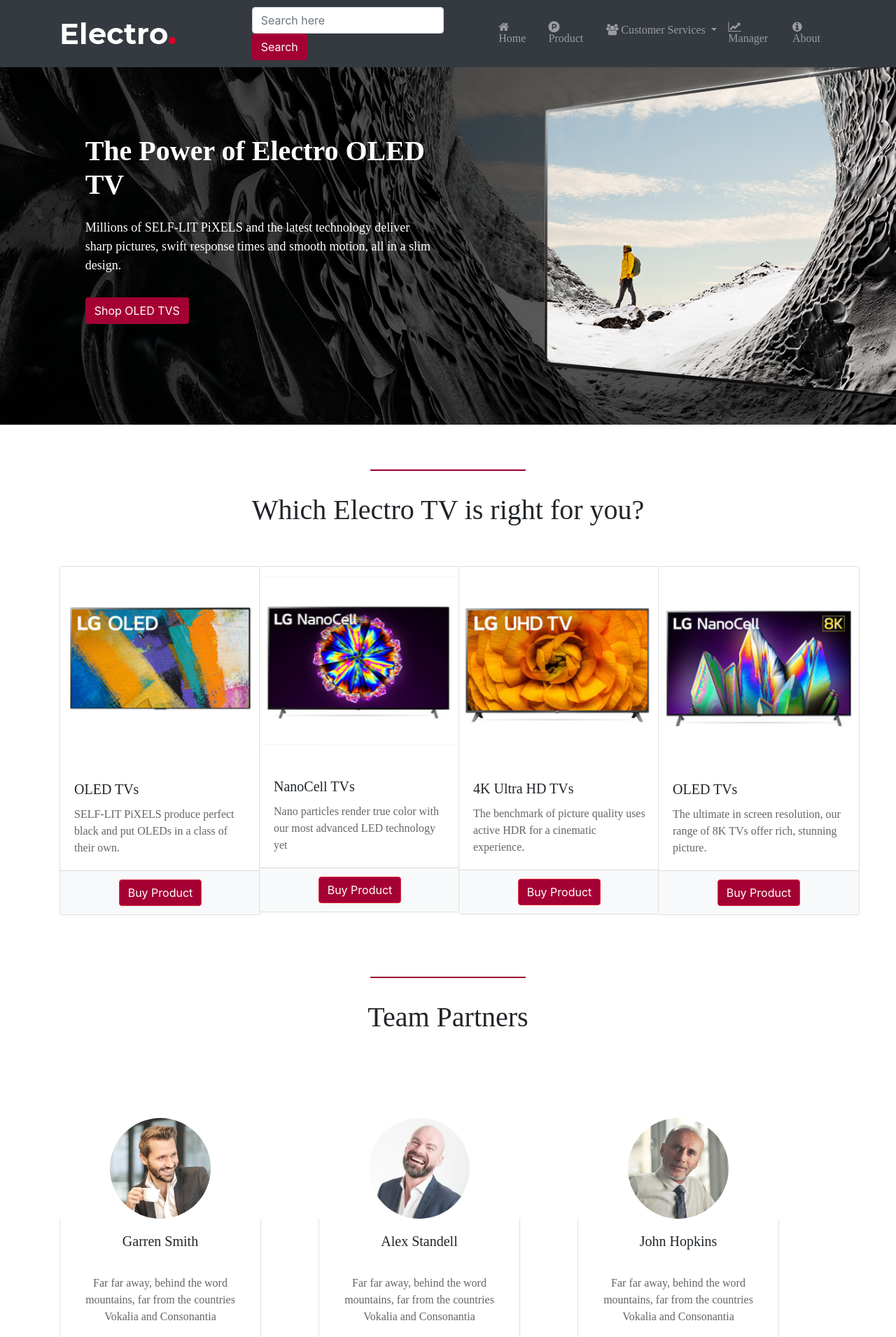
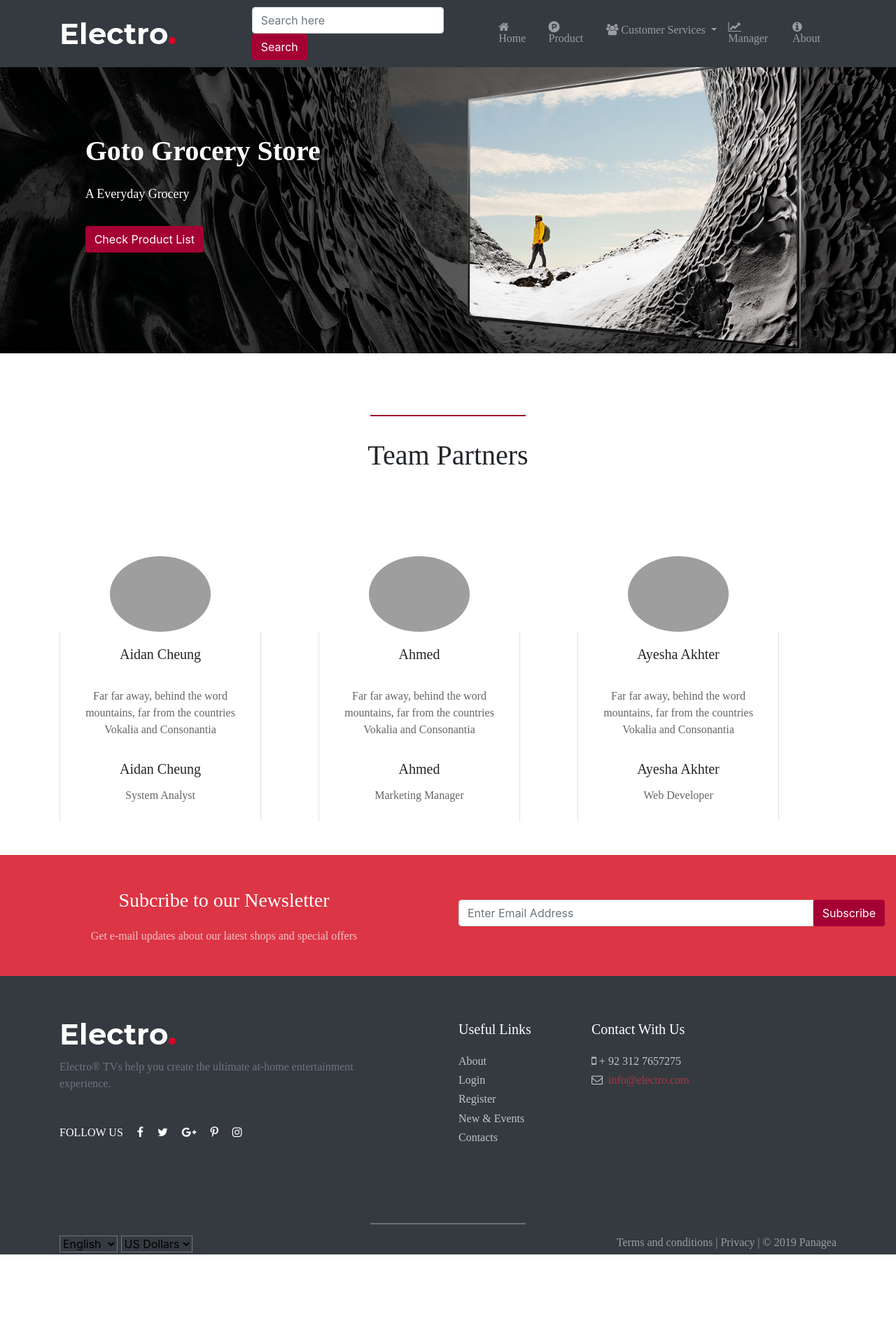
Before and after one commit to ahmedified-47/Dragonz, a PHP site: page /assign3/ in a window 1280 px wide. Shown: the top 1911 px of the page at 70% size. After the commit the page ends 1793 px from the top, so only its background shows below. Run offline with PHP 8.4, Linux system fonts and the light colour scheme; grey boxes are pictures that could not be loaded.

Commit message:
Update index.php

```diff
--- a/assign3/index.php
+++ b/assign3/index.php
@@ -16,43 +16,40 @@
           <div class="col-md-5">
             <a href="https://www.lg.com/us/tvs">
               <h1 class="bg_heading pt-5 mt-5">
-                The Power of Electro OLED TV
+                Goto Grocery Store
               </h1></a
             >
             <p class="text_bg pt-3 pb-3">
-              Millions of SELF-LIT PiXELS and the latest technology deliver
-              sharp pictures, swift response times and smooth motion, all in a
-              slim design.
+              A Everyday Grocery
             </p>
             <a href="product.php"
-              ><button class="btn">Shop OLED TVS</button></a
+              ><button class="btn">Check Product List</button></a
             >
           </div>
         </div>
       </div>
     </section>
 
-    <!-- TV section  -->
+    <!-- TV section
     <section>
       <div class="container pb-5">
         <div class="row">
           <div class="col-md-12 pb-5">
             <hr />
-            <h1 class="text-center pt-3">Which Electro TV is right for you?</h1>
+            <h1 class="text-center pt-3">Which product is right for you?</h1>
           </div>
           <div class="col-md-3">
             <div class="card">
               <a href="https://www.lg.com/us/tvs"
                 ><img
                   class="card-img-top img-fluid"
-                  src="images/products/oled-tv-icon.png"
+                  src="images/products/product-pic-1.jpg"
                   alt="OLED TV"
               /></a>
               <div class="card-body">
-                <h5 class="card-title">OLED TVs</h5>
+                <h5 class="card-title">Strawberries</h5>
                 <p class="card-text">
-                  SELF-LIT PiXELS produce perfect black and put OLEDs in a class
-                  of their own.
+                  Fresh Fruits at discounted price.
                 </p>
               </div>
               <div class="card-footer text-center bg-light">
@@ -65,14 +62,13 @@
             <div class="card">
               <img
                 class="card-img-top img-fluid"
-                src="images/products/nanocallTV-icon.png"
+                src="images/products/product-pic-2.jpg"
                 alt="OLED TV"
               />
               <div class="card-body">
-                <h5 class="card-title">NanoCell TVs</h5>
+                <h5 class="card-title">Apricot</h5>
                 <p class="card-text">
-                  Nano particles render true color with our most advanced LED
-                  technology yet
+                  Organic Apricots by sunny creek.
                 </p>
               </div>
               <div class="card-footer text-center bg-light">
@@ -86,14 +82,13 @@
               <a href="https://www.lg.com/us/tvs">
                 <img
                   class="card-img-top img-fluid"
-                  src="images/products/4k-ultraHD-icon.png"
+                  src="images/products/product-pic-3.jpg"
                   alt="OLED TV"
               /></a>
               <div class="card-body">
-                <h5 class="card-title">4K Ultra HD TVs</h5>
+                <h5 class="card-title">Fair & Lovely</h5>
                 <p class="card-text">
-                  The benchmark of picture quality uses active HDR for a
-                  cinematic experience.
+                  Fair & lvely is now Glow & lovely.
                 </p>
               </div>
               <div class="card-footer text-center bg-light">
@@ -107,14 +102,13 @@
               <a href="https://www.lg.com/us/tvs">
                 <img
                   class="card-img-top img-fluid"
-                  src="images/products/8k-icon.png"
+                  src="images/products/product-pic-4.jpg"
                   alt="OLED TV"
               /></a>
               <div class="card-body">
-                <h5 class="card-title">OLED TVs</h5>
+                <h5 class="card-title">Banana</h5>
                 <p class="card-text">
-                  The ultimate in screen resolution, our range of 8K TVs offer
-                  rich, stunning picture.
+                  Bananas orgainc
                 </p>
               </div>
               <div class="card-footer text-center bg-light">
@@ -124,7 +118,7 @@
           </div>
         </div>
       </div>
-    </section>
+    </section> -->
 
     <!-- Owl Carousel starts here  -->
     <div class="container">
@@ -142,17 +136,17 @@
       <div>
         <div class="card border-0" style="width: 18rem">
           <img
-            src="images/person/person_1.jpg"
+            src="images/person/2.jpeg"
             class="card-img-top rounded-circle w-50 mx-auto"
             alt="..."
           />
           <div class="card-body border-right border-left">
-            <h5 class="card-title">Garren Smith</h5>
+            <h5 class="card-title">Aidan Cheung</h5>
             <p class="pt-4" style="opacity: 0.7">
               Far far away, behind the word mountains, far from the countries
               Vokalia and Consonantia
             </p>
-            <h5 class="pt-3">Garren Smith</h5>
+            <h5 class="pt-3">Aidan Cheung</h5>
             <h6 class="pt-2" style="opacity: 0.7">System Analyst</h6>
           </div>
         </div>
@@ -161,17 +155,17 @@
       <div>
         <div class="card border-0" style="width: 18rem">
           <img
-            src="images/person/person_2.jpg"
+            src="images/person/1.jpeg"
             class="card-img-top rounded-circle w-50 mx-auto"
             alt="..."
           />
           <div class="card-body border-right border-left">
-            <h5 class="card-title">Alex Standell</h5>
+            <h5 class="card-title">Ahmed</h5>
             <p class="pt-4" style="opacity: 0.7">
               Far far away, behind the word mountains, far from the countries
               Vokalia and Consonantia
             </p>
-            <h5 class="pt-3">Garren Smith</h5>
+            <h5 class="pt-3">Ahmed</h5>
             <h6 class="pt-2" style="opacity: 0.7">Marketing Manager</h6>
           </div>
         </div>
@@ -180,17 +174,17 @@
       <div>
         <div class="card border-0" style="width: 18rem">
           <img
-            src="images/person/person_3.jpg"
+            src="images/person/3.jpeg"
             class="card-img-top rounded-circle w-50 mx-auto"
             alt="..."
           />
           <div class="card-body border-right border-left">
-            <h5 class="card-title">John Hopkins</h5>
+            <h5 class="card-title">Ayesha Akhter</h5>
             <p class="pt-4" style="opacity: 0.7">
               Far far away, behind the word mountains, far from the countries
               Vokalia and Consonantia
             </p>
-            <h5 class="pt-3">Garren Smith</h5>
+            <h5 class="pt-3">Ayesha Akhter</h5>
             <h6 class="pt-2" style="opacity: 0.7">Web Developer</h6>
           </div>
         </div>
```
